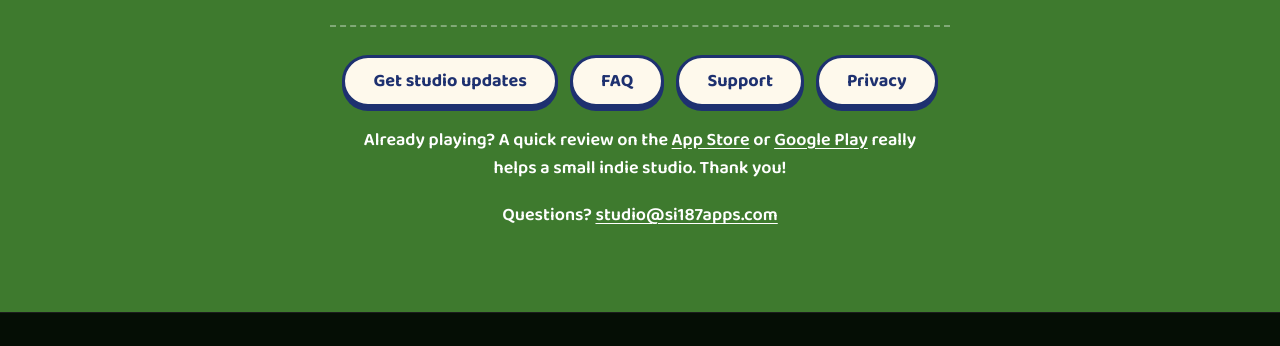
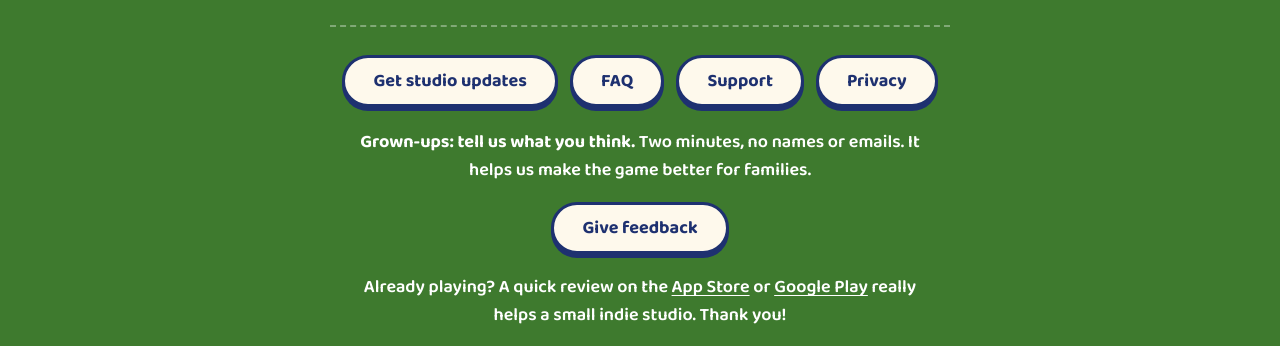
Before and after one commit to si187apps/si187apps.github.io, a plain HTML site: page mypetmaze/index.html in a window 1280 px wide. Shown: the part 6109-6455 px from the top of the page. Drawn offline with Linux system fonts and the light colour scheme.

Commit message:
My Pet Maze: parent feedback form link on game and support pages
Co-Authored-By: Claude Opus 5.5 <noreply@anthropic.com>

```diff
--- a/mypetmaze/index.html
+++ b/mypetmaze/index.html
@@ -194,6 +194,8 @@
     <a href="https://play.google.com/store/apps/details?id=com.si187apps.mypetmaze&amp;utm_source=si187apps&amp;utm_medium=website&amp;utm_campaign=mypetmaze_launch" target="_blank" rel="noopener noreferrer" class="dl-btn" aria-label="Get My Pet Maze on Google Play"><svg class="dl-btn-icon" viewBox="0 0 24 24" aria-hidden="true"><path d="M3.61 1.81C3.27 2.16 3.05 2.69 3.05 3.4v17.2c0 .71.22 1.24.56 1.59l.06.05L13.4 12.5v-.25L3.66 2.51z"/><path d="M16.81 16.06l-3.41-3.42v-.27l3.41-3.41.08.05 4.04 2.3c1.15.65 1.15 1.72 0 2.38l-4.04 2.3z"/><path d="M16.89 16l-3.49-3.5L3.61 22.19c.38.4 1 .45 1.71.05L16.89 16z"/><path d="M16.89 9l-11.57-6.24c-.71-.4-1.33-.35-1.71.05l9.79 9.69z"/></svg><span class="dl-btn-text"><span class="dl-btn-prefix">Get it on</span><span class="dl-btn-store">Google Play</span></span></a>
   </div>
   <div class="mpm-btns"><a class="mpm-btn" href="/#waitlist">Get studio updates</a><a class="mpm-btn" href="/mypetmaze/faq/">FAQ</a><a class="mpm-btn" href="/mypetmaze/support/">Support</a><a class="mpm-btn" href="/mypetmaze/privacy/">Privacy</a></div>
+  <p style="margin-top:22px"><strong>Grown-ups: tell us what you think.</strong> Two minutes, no names or emails. It helps us make the game better for families.</p>
+  <div class="mpm-btns"><a class="mpm-btn" href="https://docs.google.com/forms/d/e/1FAIpQLSehakslQ-rcDrWt9JPGhFz12Daoj00LkFKnYwQ4AlwqKaho1w/viewform" target="_blank" rel="noopener noreferrer">Give feedback</a></div>
   <p style="margin-top:20px">Already playing? A quick review on the <a href="https://apps.apple.com/gb/app/my-pet-maze/id6787447871?action=write-review" target="_blank" rel="noopener noreferrer">App Store</a> or <a href="https://play.google.com/store/apps/details?id=com.si187apps.mypetmaze&amp;showAllReviews=true" target="_blank" rel="noopener noreferrer">Google Play</a> really helps a small indie studio. Thank you!</p>
   <p style="margin-top:20px">Questions? <a href="mailto:studio@si187apps.com">studio@si187apps.com</a></p>
 </div></section>
```
Also changed, not shown: mypetmaze/support/index.html (+1 -0 lines).
